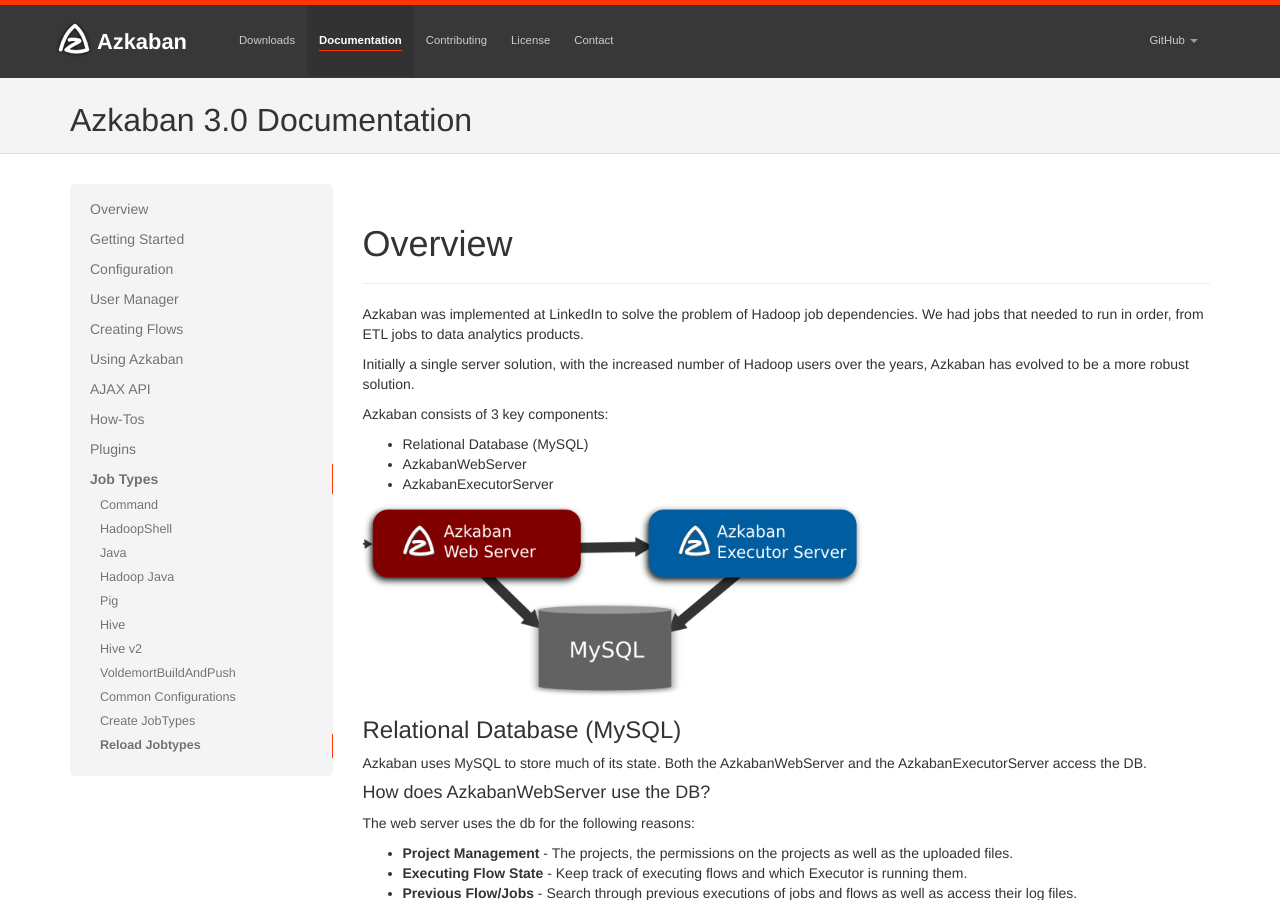
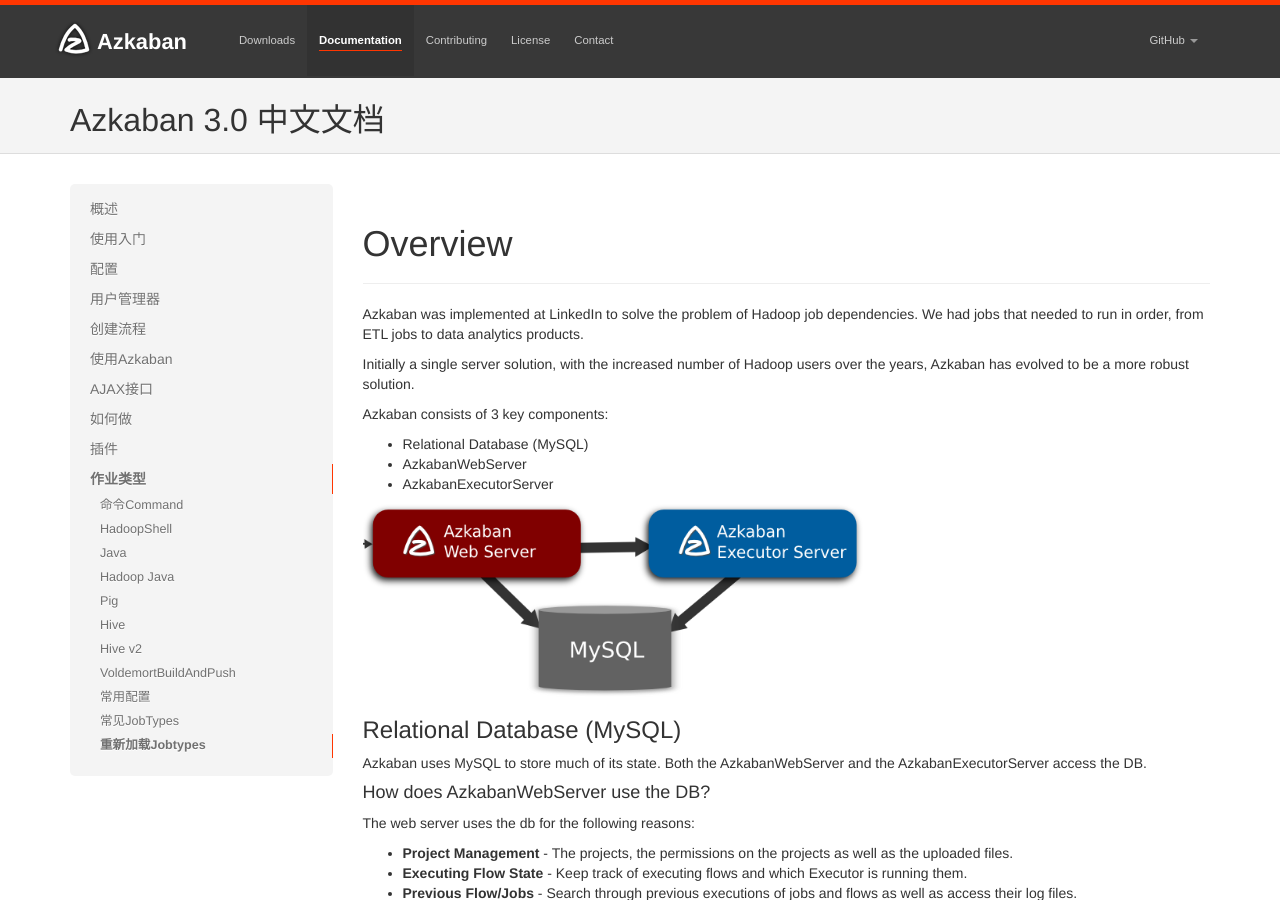
Before and after one commit to xiaoshuai/azkaban-gh-pages, a Jekyll site: the page built from docs/latest/index.html, in a window 1280 px wide and 900 px high. Built offline with Jekyll 4.4.1, drawn with Linux system fonts in a browser that asks for light colours; some of the changed lines change nothing that is shown.

Commit message:
修改sidebar菜单

```diff
--- a/_includes/docs/latest/sidebar.html
+++ b/_includes/docs/latest/sidebar.html
@@ -1,100 +1,100 @@
 <div class="bs-sidebar hidden-print" role="complementary">
      <ul class="bs-sidenav nav">
         <li>
-            <a href="#overview">Overview</a>
+            <a href="#overview">概述</a>
          </li>
 		<li>
-			<a href="#getting-started">Getting Started</a>
+			<a href="#getting-started">使用入门</a>
 			<ul class="nav">
-	          <li><a href="#building-from-source">Building from Source</a></li>
-	          <li><a href="#solo-setup">Solo Server Setup</a></li>
-			  <li><a href="#database-setup">Database Setup</a></li>
-			  <li><a href="#webserver-setup">Web Server Setup</a></li>
-			  <li><a href="#executor-setup">Executor Setup</a></li>
-			  <li><a href="#plugin-setup">Plugin Setup</a></li>
-			  <li><a href="#multipleExecutors-config">Configure executors for Multiple Executor Mode</a></li>
-			  <li><a href="#property-override">Property Override</a></li>
-			  <li><a href="#upgrade-21">Upgrade from 2.1</a></li>
-			  <li><a href="#upgrade-27">Upgrade from 2.7</a></li>
+	          <li><a href="#building-from-source">从源代码构建</a></li>
+	          <li><a href="#solo-setup">Solo服务器安装</a></li>
+			  <li><a href="#database-setup">数据库安装</a></li>
+			  <li><a href="#webserver-setup">Web服务器安装</a></li>
+			  <li><a href="#executor-setup">Executor安装</a></li>
+			  <li><a href="#plugin-setup">Plugin安装</a></li>
+			  <li><a href="#multipleExecutors-config">为多Executor模式配置执行程序</a></li>
+			  <li><a href="#property-override">属性覆盖</a></li>
+			  <li><a href="#upgrade-21">从2.1升级</a></li>
+			  <li><a href="#upgrade-27">从2.7升级</a></li>
 			</ul>
 		</li>
 		<li>
-			<a href="#configuration">Configuration</a>
+			<a href="#configuration">配置</a>
 			<ul class="nav">
-				<li><a href="#azkaban-webserver">AzkabanWebServer</a></li>
-				<li><a href="#azkaban-execserver">AzkabanExecutorServer</a></li>
-				<li><a href="#azkaban-plugin-configuration">Plugin Configurations</a></li>
+				<li><a href="#azkaban-webserver">AzkabanWebServer配置</a></li>
+				<li><a href="#azkaban-execserver">AzkabanExecutorServer配置</a></li>
+				<li><a href="#azkaban-plugin-configuration">插件配置</a></li>
 			</ul>
 		</li>
 		<li>
-			<a href="#user-manager">User Manager</a>
+			<a href="#user-manager">用户管理器</a>
 			<ul class="nav">
 				<li><a href="#xml-usermanager">XmlUserManager</a></li>
-				<li><a href="#custom-usermanager">Custom UserManager</a></li>
+				<li><a href="#custom-usermanager">自定义UserManager</a></li>
 			</ul>
 		</li>
 		<li>
-			<a href="#creating-flows">Creating Flows</a>
+			<a href="#creating-flows">创建流程</a>
 			<ul class="nav">
-				<li><a href="#job-configuration">Job Configuration</a></li>
-				<li><a href="#builtin-jobtypes">Built-in JobTypes</a></li>
+				<li><a href="#job-configuration">作业配置</a></li>
+				<li><a href="#builtin-jobtypes">内置JobTypes</a></li>
 			</ul>
 		</li>
 		<li>
-			<a href="#using-azkaban">Using Azkaban</a>
+			<a href="#using-azkaban">使用Azkaban</a>
 			<ul class="nav">
-				<li><a href="#create-projects">Create Projects</a></li>
-				<li><a href="#upload-projects">Upload Projects</a></li>
-				<li><a href="#flow-view">Flow View</a></li>
-				<li><a href="#project-permissions">Project Permissions</a></li>
-				<li><a href="#executing-flows">Executing Flows</a></li>
-				<li><a href="#executions">Executions</a></li>
-				<li><a href="#schedule-flow">Schedule Flow</a></li>
-				<li><a href="#job-page">Job Page</a></li>
-				<li><a href="#job-details">Job Details</a></li>
-				<li><a href="#system-stats">System Statistics</a></li>
+				<li><a href="#create-projects">创建项目</a></li>
+				<li><a href="#upload-projects">上传项目</a></li>
+				<li><a href="#flow-view">流程视图</a></li>
+				<li><a href="#project-permissions">项目权限</a></li>
+				<li><a href="#executing-flows">执行流程</a></li>
+				<li><a href="#executions">执行</a></li>
+				<li><a href="#schedule-flow">调度计划流程</a></li>
+				<li><a href="#job-page">作业页面</a></li>
+				<li><a href="#job-details">作业详情</a></li>
+				<li><a href="#system-stats">系统统计</a></li>
 			</ul>
 		</li>
 		<li>
-	      <a href="#ajax-api">AJAX API</a>
+	      <a href="#ajax-api">AJAX接口</a>
 	      <ul class="nav">
-	          <li><a href="#ajax-api"> Overview </a></li>
-	          <li><a href="#api-authenticate"> Authenticate </a></li>
-	          <li><a href="#api-create-a-project">Create a Project</a></li>
-	          <li><a href="#api-delete-a-project"> Delete a Project</a></li>
-	          <li><a href="#api-upload-a-project-zip">Upload a Project Zip</a></li>
-	          <li><a href="#api-fetch-flows-of-a-project">Fetch Flows of a Project</a></li>
-	          <li><a href="#api-fetch-jobs-of-a-flow">Fetch Jobs of a Flow</a></li>
-	          <li><a href="#api-fetch-executions-of-a-flow">Fetch Executions of a Flow</a></li>
-	          <li><a href="#api-fetch-running-executions-of-a-flow"> Fetch Running Executions </a></li>
-	          <li><a href="#api-execute-a-flow">Execute a Flow</a></li>
-	          <li><a href="#api-cancel-a-flow-execution"> Cancel a Flow Execution</a></li>
-	          <li><a href="#api-schedule-a-flow">Schedule a period Flow (Deprecated)</a></li>
-	          <li><a href="#api-flexible-schedule">Flexible scheduling using Cron</a></li>
-	          <li><a href="#api-fetch-schedule">Fetch a Schedule</a></li>
-	          <li><a href="#api-unschedule-a-flow">Unschedule a Flow</a></li>
-	          <li><a href="#api-set-sla">Set a SLA</a></li>
-	          <li><a href="#api-fetch-sla">Fetch a SLA</a></li>
-	          <li><a href="#api-pause-a-flow-execution"> Pause a Flow Execution</a></li>
-	          <li><a href="#api-resume-a-flow-execution"> Resume a Flow Execution</a></li>
-	          <li><a href="#api-fetch-a-flow-execution"> Fetch a Flow Execution</a></li>
-	          <li><a href="#api-fetch-execution-job-logs">Fetch Execution Job Logs</a></li>
-	          <li><a href="#api-fetch-flow-execution-updates">Fetch Flow Execution Updates</a></li>
+	          <li><a href="#ajax-api">概述</a></li>
+	          <li><a href="#api-authenticate">验证</a></li>
+	          <li><a href="#api-create-a-project">创建项目</a></li>
+	          <li><a href="#api-delete-a-project">删除项目</a></li>
+	          <li><a href="#api-upload-a-project-zip">上传项目Zip包</a></li>
+	          <li><a href="#api-fetch-flows-of-a-project">获取项目的流程</a></li>
+	          <li><a href="#api-fetch-jobs-of-a-flow">获取流程的作业</a></li>
+	          <li><a href="#api-fetch-executions-of-a-flow">获取流程的执行</a></li>
+	          <li><a href="#api-fetch-running-executions-of-a-flow">获取正运行的执行</a></li>
+	          <li><a href="#api-execute-a-flow">执行流程</a></li>
+	          <li><a href="#api-cancel-a-flow-execution">取消流程执行</a></li>
+	          <li><a href="#api-schedule-a-flow">调度期限流程（已废弃）</a></li>
+	          <li><a href="#api-flexible-schedule">使用Cron灵活调度</a></li>
+	          <li><a href="#api-fetch-schedule">获取计划</a></li>
+	          <li><a href="#api-unschedule-a-flow">取消调度流程</a></li>
+	          <li><a href="#api-set-sla">设置SLA</a></li>
+	          <li><a href="#api-fetch-sla">获取SLA</a></li>
+	          <li><a href="#api-pause-a-flow-execution">暂停流程执行</a></li>
+	          <li><a href="#api-resume-a-flow-execution">恢复流程执行</a></li>
+	          <li><a href="#api-fetch-a-flow-execution">获取流程执行</a></li>
+	          <li><a href="#api-fetch-execution-job-logs">获取执行作业日志</a></li>
+	          <li><a href="#api-fetch-flow-execution-updates">获取流程执行更新</a></li>
 	      </ul>
 	    </li>
-		<li><a href="#how-to">How-Tos</a></li>
+		<li><a href="#how-to">如何做</a></li>
 		<li>
-			<a href="#plugins">Plugins</a>
+			<a href="#plugins">插件</a>
 			<ul class="nav">
 				<li><a href="#hadoopsecuritymanager">HadoopSecurityManager</a></li>
-				<li><a href="#hdfs-browser">HDFS Browser</a></li>
-				<li><a href="#jobtype-plugins">JobType Plugins</a></li>
+				<li><a href="#hdfs-browser">HDFS浏览器</a></li>
+				<li><a href="#jobtype-plugins">JobType插件</a></li>
 	         </ul>
 	     </li>
 		  <li>
-		    <a href="#job-types">Job Types</a>
+		    <a href="#job-types">作业类型</a>
 		    <ul class="nav">
-		      <li><a href="#command-type">Command</a></li>
+		      <li><a href="#command-type">命令Command</a></li>
 		      <li><a href="#hadoopshell-type">HadoopShell</a></li>
 		      <li><a href="#java-type">Java</a></li>
 		      <li><a href="#hadoopjava-type">Hadoop Java</a></li>
@@ -102,9 +102,9 @@
 		      <li><a href="#hive-type">Hive</a></li>
 		      <li><a href="#new-hive-type">Hive v2</a></li>
 		      <li><a href="#voldemortbuildandpush-type">VoldemortBuildAndPush</a></li>
-		      <li><a href="#common-configurations">Common Configurations</a></li>
-		      <li><a href="#create-job-types">Create JobTypes</a></li>
-		      <li><a href="#reload-jobtypes">Reload Jobtypes</a></li>
+		      <li><a href="#common-configurations">常用配置</a></li>
+		      <li><a href="#create-job-types">常见JobTypes</a></li>
+		      <li><a href="#reload-jobtypes">重新加载Jobtypes</a></li>
 		    </ul>
 		  </li>
 	</ul>
--- a/docs/latest/index.html
+++ b/docs/latest/index.html
@@ -1,6 +1,6 @@
 ---
 layout: documents
-title: "Azkaban 3.0 Documentation"
+title: "Azkaban 3.0 中文文档"
 sidebar: latest
 context: ../..
 ---
```
Also changed, not shown: README.md.
